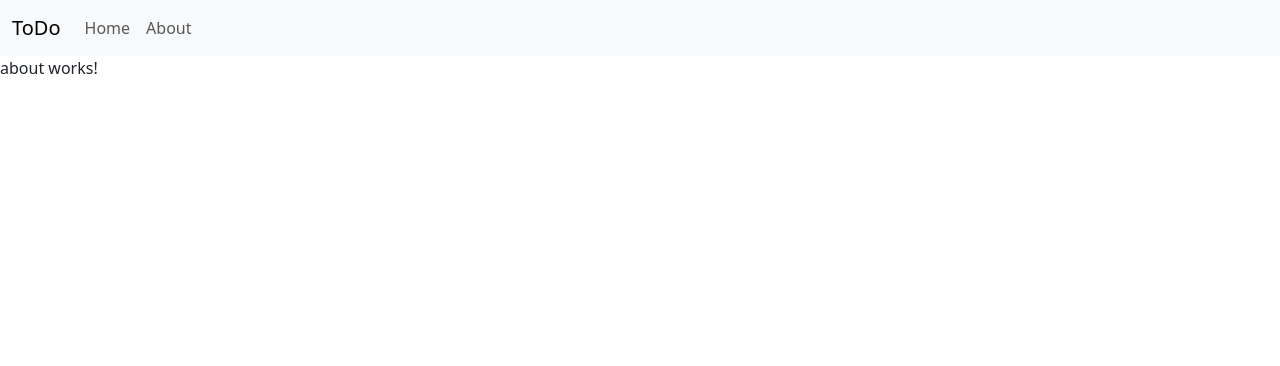
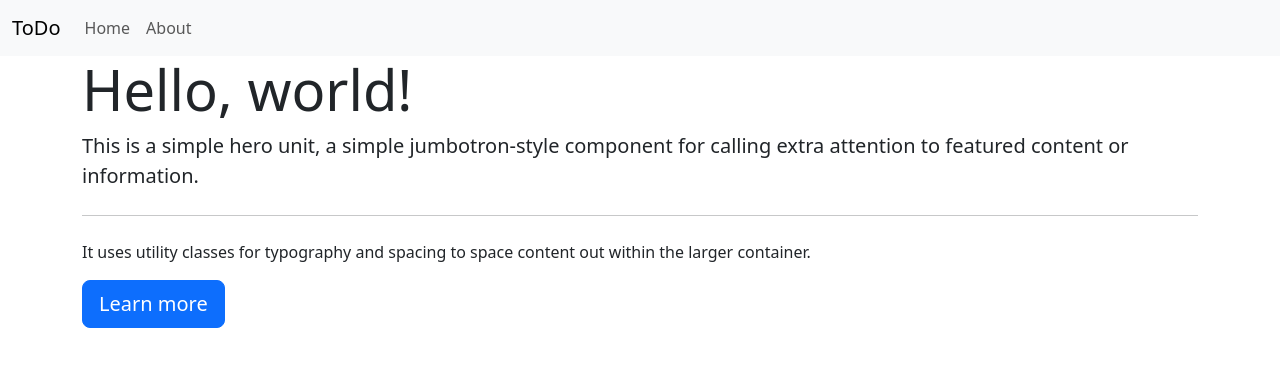
Before and after one commit to Vaibhavg133/vg-todo-list, an Angular app: page /about in a window 1280 px wide. Shown: the top 366 px of the page. Built offline with nearby package versions, Linux system fonts and the light colour scheme.

Commit message:
about me

```diff
--- a/src/app/MyComponents/about/about.component.html
+++ b/src/app/MyComponents/about/about.component.html
@@ -1 +1,9 @@
-<p>about works!</p>
+<div class="container">
+    <div class="jumbotron">
+      <h1 class="display-4">Hello, world!</h1>
+      <p class="lead">This is a simple hero unit, a simple jumbotron-style component for calling extra attention to featured content or information.</p>
+      <hr class="my-4">
+      <p>It uses utility classes for typography and spacing to space content out within the larger container.</p>
+      <a class="btn btn-primary btn-lg" href="#" role="button">Learn more</a>
+    </div>
+  </div>
```
